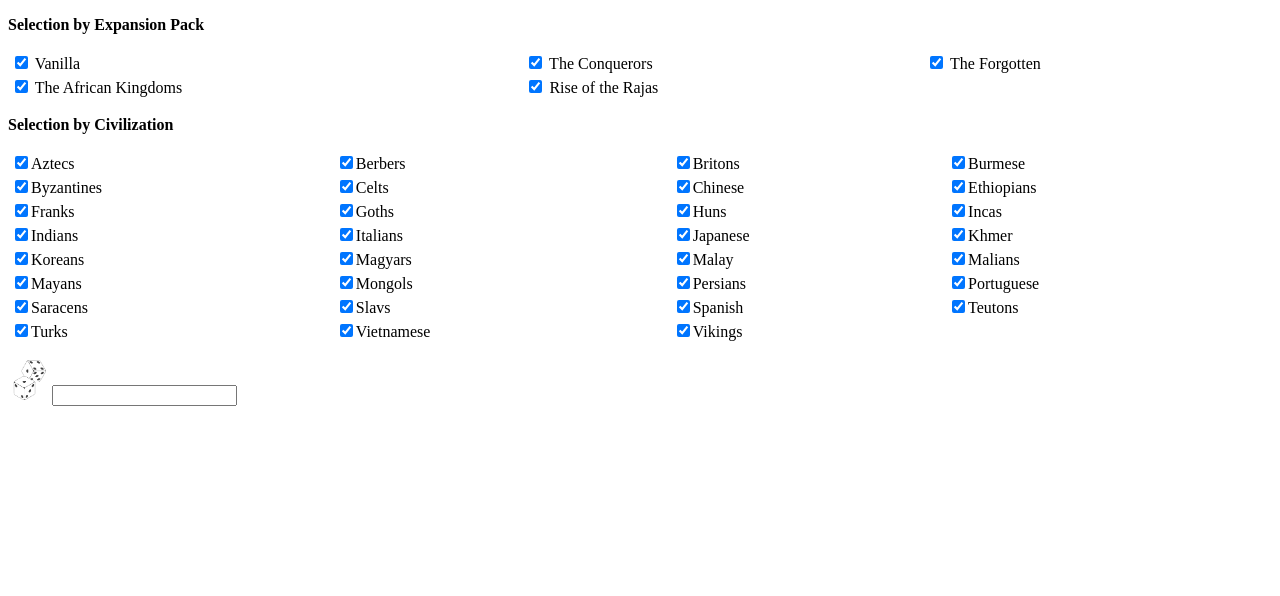
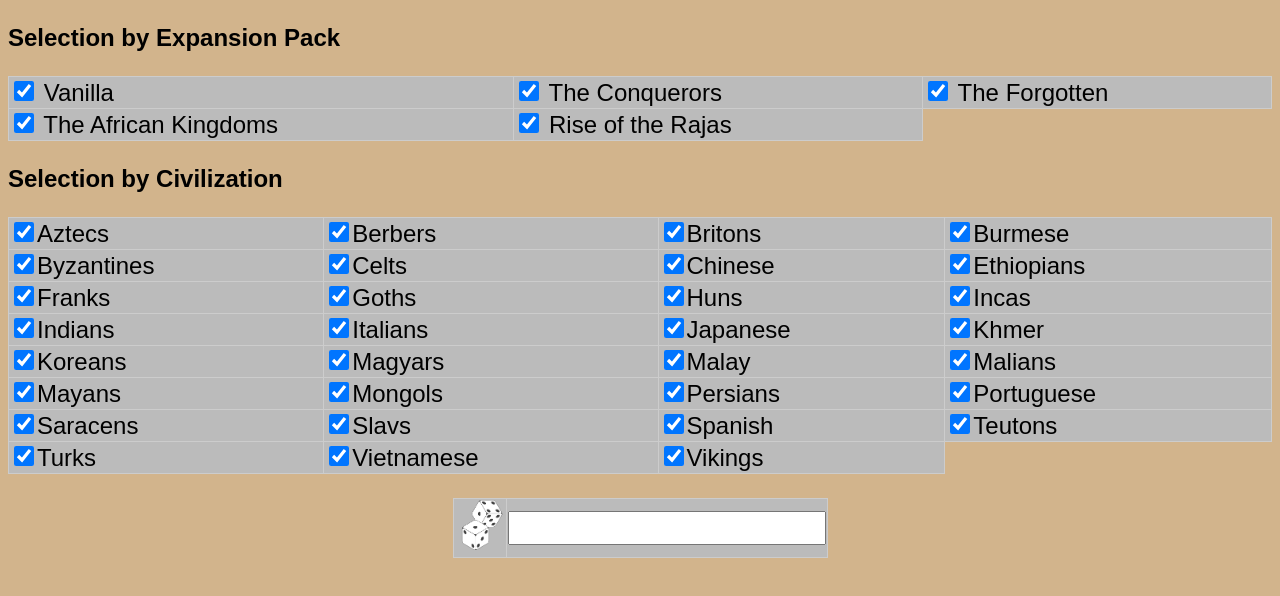
Before and after one commit to rexrankor/aoe2-selector, a plain HTML site: page index.html in a window 1280 px wide. Drawn offline with Linux system fonts and the light colour scheme.

Commit message:
some basic styling

```diff
--- /dev/null
+++ b/css/stylesheet.css
@@ -0,0 +1,23 @@
+body{
+  background-color: tan;
+  font-size: 18pt;
+  font-family: sans-serif;
+}
+
+table{
+  font-family: arial, sans-serif;
+  border-collapse: collapse;
+  width: 100%;
+}
+
+td, th{
+  border: 1px solid #cccccc;
+  text-align: left;
+  background-color: #bbbbbb;
+}
+
+input[type="checkbox"]{
+  width: 20px;
+  height: 20px;
+  cursor: pointer;
+}
--- a/index.html
+++ b/index.html
@@ -1,6 +1,11 @@
 <!DOCTYPE html>
 <html>
-<script src="js/source.js"></script>
+
+<head>
+  <script src="js/source.js"></script>
+  <link rel="stylesheet" type="text/css" href="css/stylesheet.css">
+</head>
+
 <body>
 
 <!--Selection checkboxes-->
@@ -24,8 +29,16 @@
 <table style="width:100%" id="civ_table"></table>
 
 <!--Randomizer Interface-->
-<p></p>
-<input type="image" id="selector" style="height:40px;width:40px;" src="img/dice.png" onclick="choose()"/>
-<input type="textbox" id="output"></input>
+<p> </p>
+<table style="width:200px" align="center">
+  <tr>
+    <td width=40px><input type="image" id="selector" style="height:50px;width:50px;" src="img/dice.png" onclick="choose()"/></td>
+    <td width=100px pad=10px><input type="textbox" id="output" style="font-size:18pt;text-align:center"></input></td>
+  </tr>
+</table>
+
+
+
+
 </body>
 </html>
```
